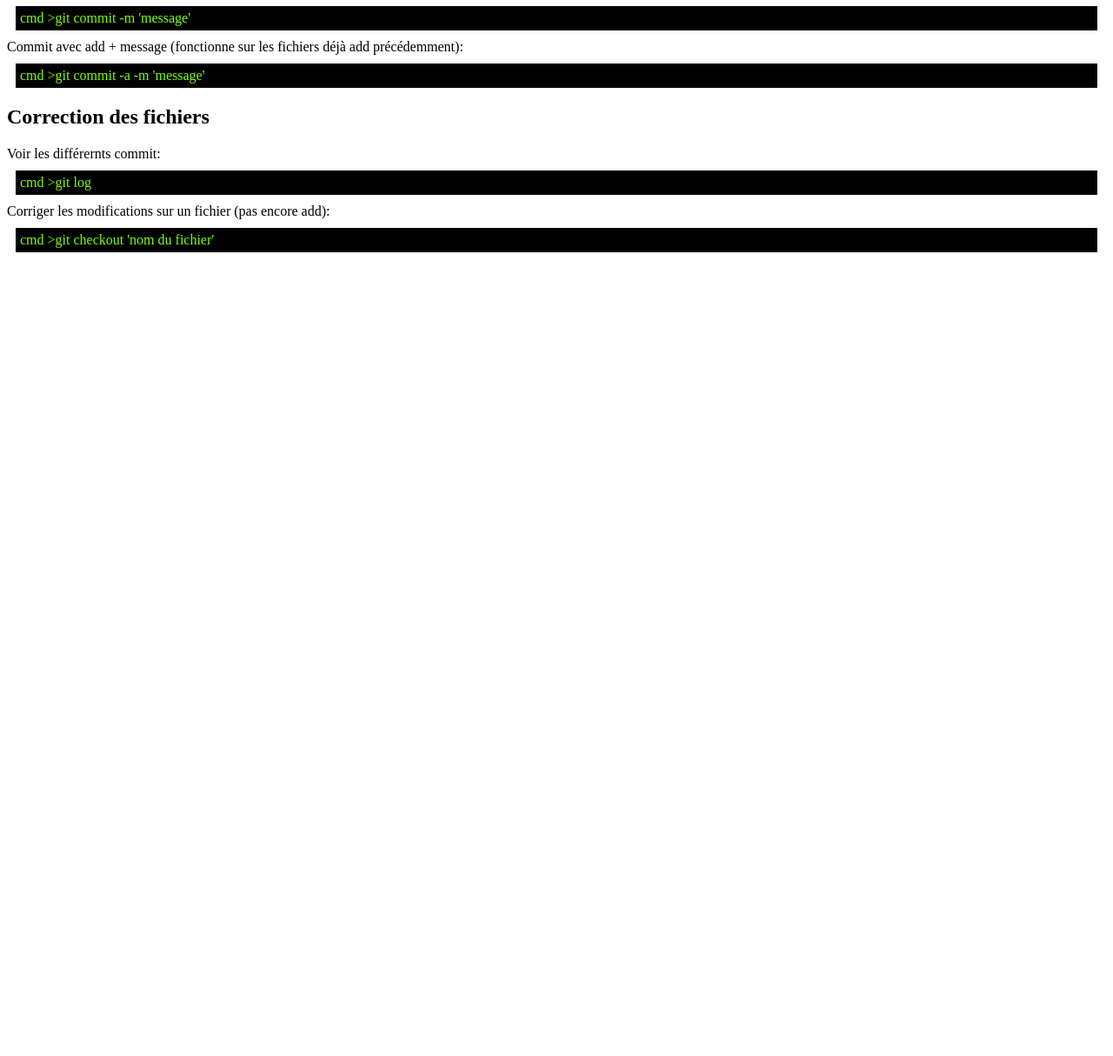
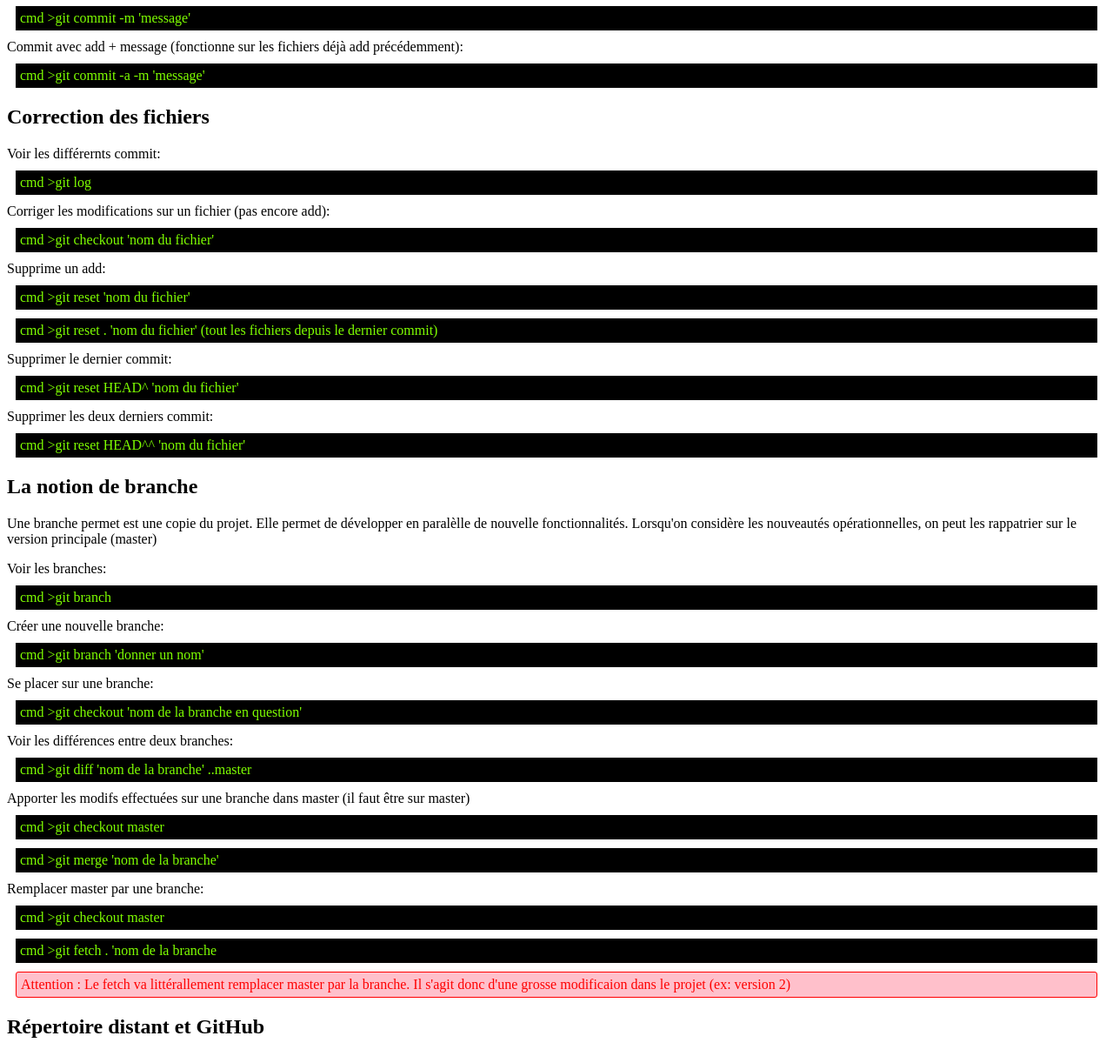
Before and after one commit to lindsay-1988/cours_git, a plain HTML site: page index.html in a window 1280 px wide. Shown: the part 831-2045 px from the top of the page at 87% size. Before the commit the page ends 1131 px from the top, so only its background shows below. Drawn offline with Linux system fonts and the light colour scheme.

Commit message:
commit juste avant le repose distant

```diff
--- a/index.html
+++ b/index.html
@@ -18,6 +18,10 @@
 
 	<div class="cmd">git config --global user.email 'lindsay.fraynet@gmail.com'</div>
 	<div class="cmd">git config --global user.name 'lindsay fraynet'</div>
+
+
+
+
 
 	<h2>Les commandes de bases</h2>
 	Initialiser un projet:
@@ -41,12 +45,71 @@
 	Commit avec add + message (fonctionne sur les fichiers déjà add précédemment):
 	<div class="cmd">git commit -a -m 'message'</div>
 
+
+
+
+
+
 	<h2>Correction des fichiers</h2>
 	Voir les différernts commit:
 	<div class="cmd">git log</div>
 
 	Corriger les modifications sur un fichier (pas encore add):
 	<div class="cmd">git checkout 'nom du fichier'</div>
+
+	Supprime un add:
+	<div class="cmd">git reset 'nom du fichier'</div>
+	<div class="cmd">git reset . 'nom du fichier' (tout les fichiers depuis le dernier commit)</div>
+
+	Supprimer le dernier commit:
+	<div class="cmd">git reset HEAD^ 'nom du fichier'</div>Supprimer les deux derniers commit:
+	<div class="cmd">git reset HEAD^^ 'nom du fichier'</div>
+
+
+
+
+
+	<h2>La notion de branche</h2>
+	<p>Une branche permet est une copie du projet. Elle permet de développer en paralèlle de nouvelle fonctionnalités. Lorsqu'on considère les nouveautés opérationnelles, on peut les rappatrier sur le version principale (master)</p>
+
+	Voir les branches:
+	<div class="cmd">git branch</div>
+
+	Créer une nouvelle branche:
+	<div class="cmd">git branch 'donner un nom'</div>
+
+	Se placer sur une branche:
+	<div class="cmd">git checkout 'nom de la branche en question'</div>
+
+	Voir les différences entre deux branches:
+	<div class="cmd">git diff 'nom de la branche' ..master</div>
+
+	Apporter les modifs effectuées sur une branche dans master (il faut être sur master)
+	<div class="cmd">git checkout master</div>
+	<div class="cmd">git merge 'nom de la branche'</div>
+
+	Remplacer master par une branche:
+	<div class="cmd">git checkout master</div>
+	<div class="cmd">git fetch . 'nom de la branche</div>
+	<div class="warning">Le fetch va littérallement remplacer master par la branche. Il s'agit donc d'une grosse modificaion dans le projet (ex: version 2)</div>
+
+
+
+
+	<h2>Répertoire distant et GitHub</h2>
+
+
+
+
+
+
+
+
+
+
+
+
+
 
 
 
```
